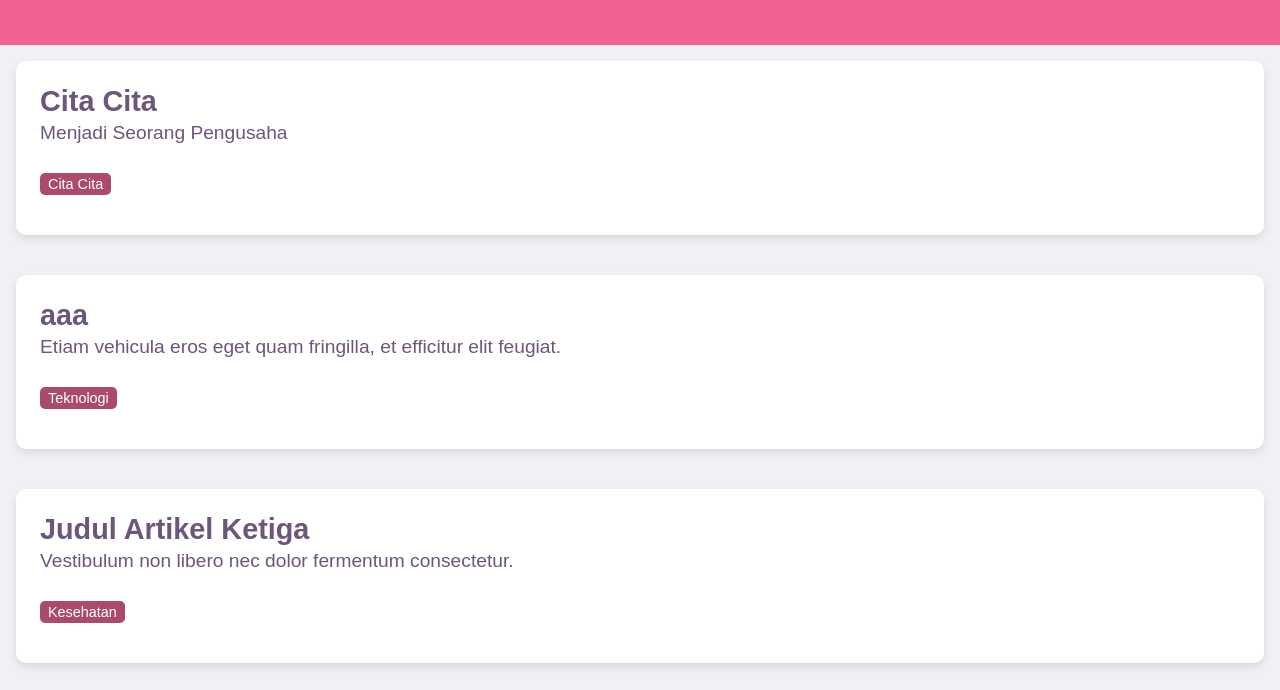
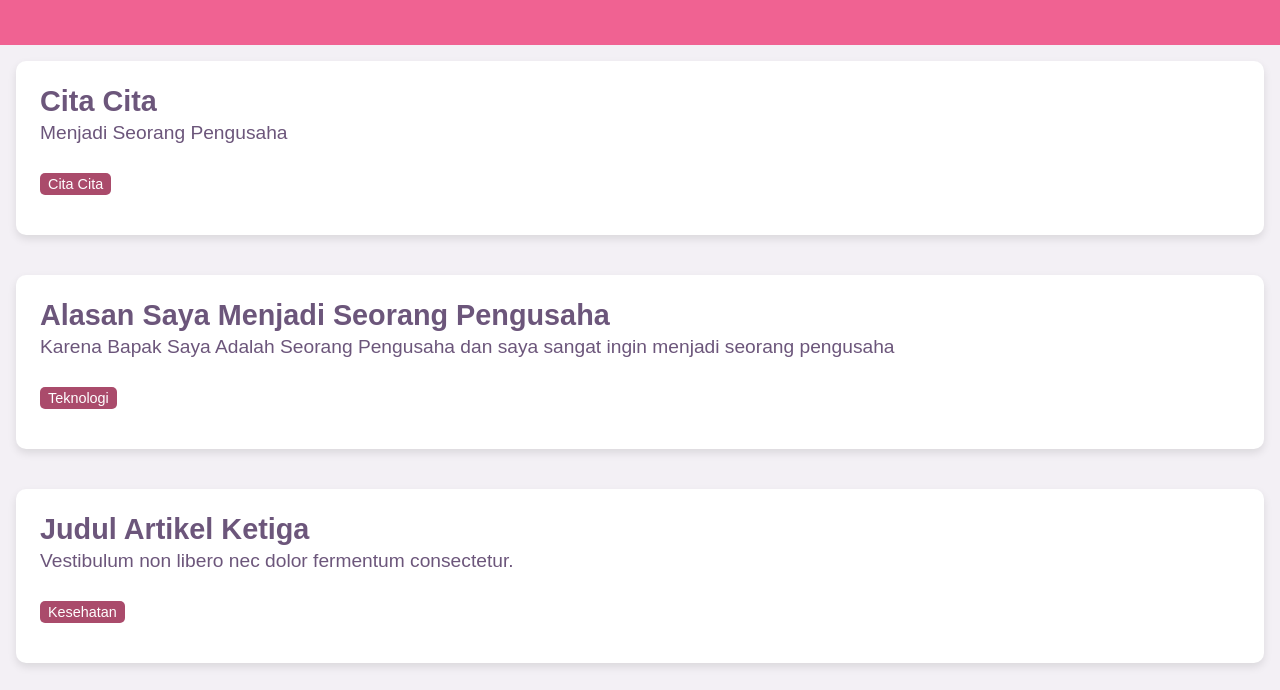
Before and after one commit to lutvy111/CompanyLutpi, a plain HTML site: page index.html in a window 1280 px wide. Shown: the part 110-800 px from the top of the page. Drawn offline with Linux system fonts and the light colour scheme.

Commit message:
Update index.html

```diff
--- a/index.html
+++ b/index.html
@@ -20,8 +20,8 @@
       <span class="category">Cita Cita</span>
     </section>
     <section class="article">
-      <h2>aaa</h2>
-      <p>Etiam vehicula eros eget quam fringilla, et efficitur elit feugiat.</p>
+      <h2>Alasan Saya Menjadi Seorang Pengusaha</h2>
+      <p>Karena Bapak Saya Adalah Seorang Pengusaha dan saya sangat ingin menjadi seorang pengusaha</p>
       <span class="category">Teknologi</span>
     </section>
     <section class="article">
```
